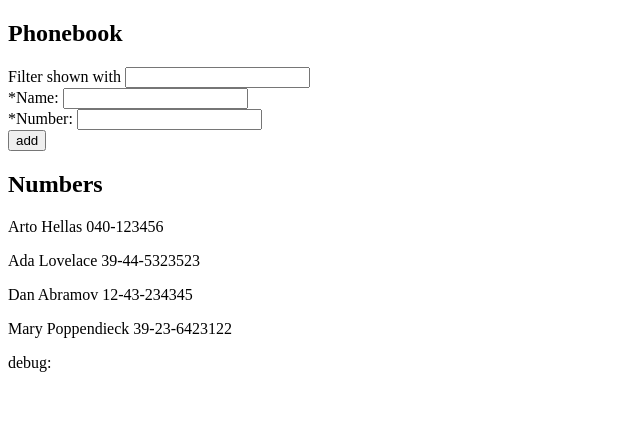
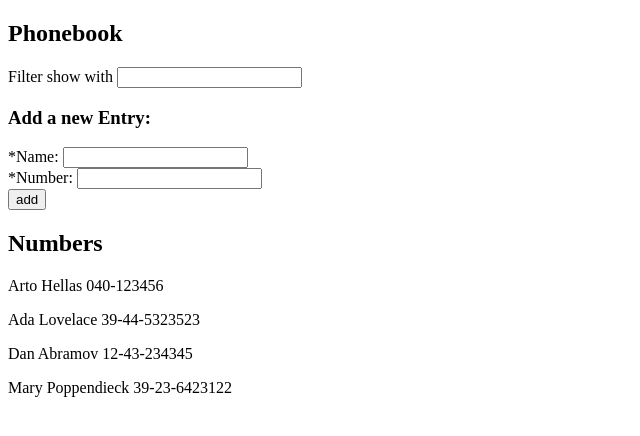
Before and after one commit to KPInc425/fso-part2, a React (Create React App) app in the folder phonebook/: page / in a window 1280 px wide. Shown: the top 436 px of the page, without its empty margins (0-640 px from the left). Built offline with nearby package versions, Linux system fonts and the light colour scheme.

Commit message:
Implement exercise 2.10 solution: Refactor modules

```diff
--- a/phonebook/src/App.js
+++ b/phonebook/src/App.js
@@ -13,17 +13,17 @@ const App = () => {
   const [showAll, setShowAll] = useState(true);
 
   const handleNameChange = (e) => {
-    console.log(e.target.value);
+    // console.log(e.target.value);
     setNewName(e.target.value);
   }
 
   const handleNumChange = (e) => {
-    console.log(e.target.value);
+    // console.log(e.target.value);
     setNewNum(e.target.value);
   }
 
   const handleFilterChange = (e) => {
-    console.log(e.target.value.length);
+    // console.log(e.target.value.length);
     if (e.target.value.length > 0) {
       setShowAll(false);
       setNewFilter(e.target.value.toLowerCase());
@@ -33,21 +33,21 @@ const App = () => {
     }
   }
 
-  const filterPersons = (persons) => {
-    let filteredPersons = persons.filter((person) => {
-    console.log(person);
-    console.log(person.name.slice(0, newFilter.length));
+  // const filterPersons = (persons) => {
+  //   let filteredPersons = persons.filter((person) => {
+  //   console.log(person);
+  //   console.log(person.name.slice(0, newFilter.length));
 
-    return person.name.slice(0, newFilter.length).toLowerCase() === newFilter;
-    })
+  //   return person.name.slice(0, newFilter.length).toLowerCase() === newFilter;
+  //   })
 
-    return filteredPersons;
+  //   return filteredPersons;
 
-  }
+  // }
 
   const personsToShow = showAll ? persons : persons.filter((person) => person.name.slice(0, newFilter.length).toLowerCase() === newFilter);
   // const personsToShow = showAll ? persons : filterPersons(persons);
-  console.log(personsToShow);
+  // console.log(personsToShow);
 
   const addPerson = (e) => {
     e.preventDefault();
@@ -63,6 +63,12 @@ const App = () => {
       return alert(`${newNum} is already in the phonebook`);
     }
     const newPerson = { name: newName, number: newNum, id: persons.length + 1};
+    setNewName('');
+    setNewNum('');
+    // Query and reset all form inputs after adding person
+    Array.from(document.querySelector('form').querySelectorAll('input')).forEach((input) => {
+      input.value = '';
+    })
     return setPersons(persons.concat(newPerson));
 
   }
@@ -72,7 +78,31 @@ const App = () => {
   return (
     <div>
       <h2>Phonebook</h2>
-      Filter shown with <input onChange={handleFilterChange}/>
+
+      <Filter handleFilterChange={handleFilterChange}/>
+
+      <h3>Add a new Entry:</h3>
+
+      <NewPersonForm addPerson={addPerson} handleNameChange={handleNameChange} handleNumChange={handleNumChange} />
+
+      <h2>Numbers</h2>
+      <Entries persons={ personsToShow } />
+      {/* <div>debug: {newName}</div> */}
+    </div>
+  )
+}
+
+const Filter = ({ handleFilterChange }) => {
+  return (
+    <div>
+      Filter show with <input onChange={handleFilterChange} />
+    </div>
+  )
+}
+
+const NewPersonForm = ({ addPerson, handleNameChange, handleNumChange}) => {
+  return (
+    <div>
       <form onSubmit={addPerson}>
         <div>
           *Name: <input onChange={handleNameChange}/>
@@ -84,9 +114,6 @@ const App = () => {
           <button type="submit">add</button>
         </div>
       </form>
-      <h2>Numbers</h2>
-      <Entries persons={ personsToShow } />
-      <div>debug: {newName}</div>
     </div>
   )
 }
```
